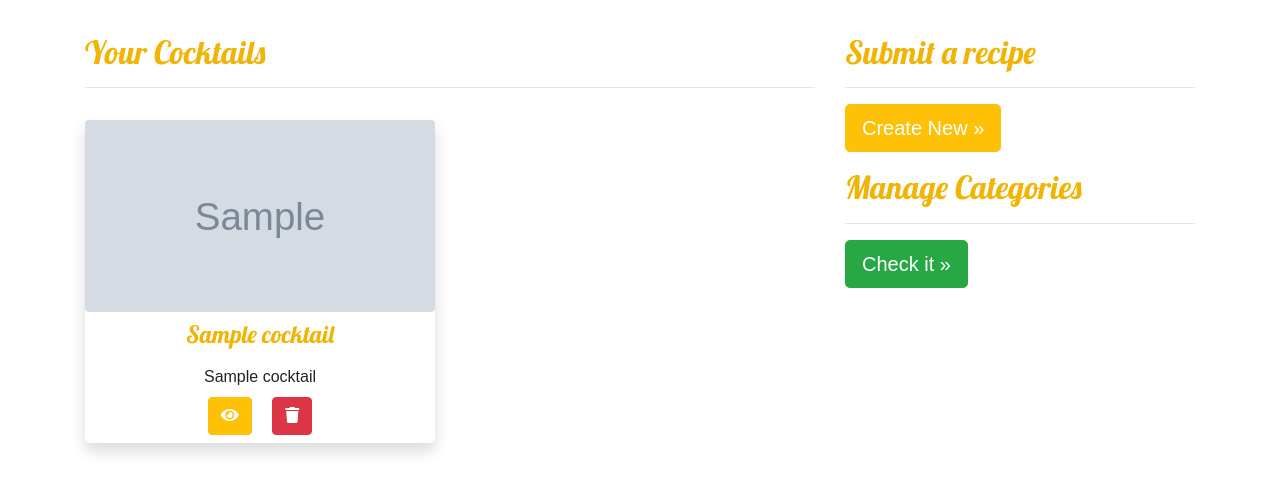
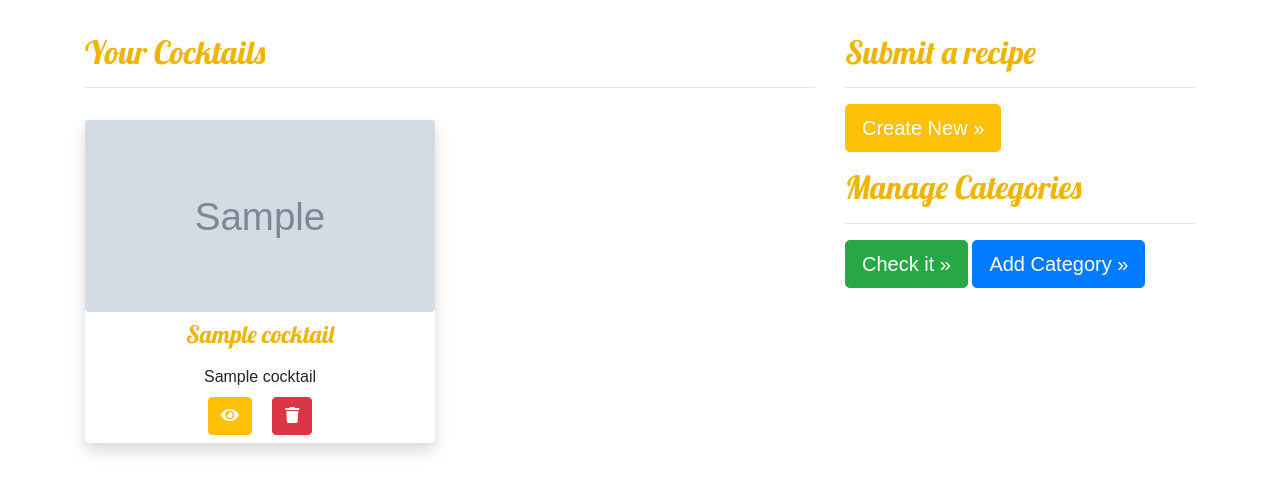
Before and after one commit to AudreyLL88/MS3__Sante, a Flask app: page /profile/admin in a window 1280 px wide. Shown: the part 393-880 px from the top of the page. Run offline with Flask 2, Linux system fonts and the light colour scheme; the visitor is signed in with stand-in values (Sample User, id 1); grey boxes marked "Sample" are stand-in pictures; a database or web service that is not in the repository returns one stand-in record (values such as "Sample title"); some libraries are stand-ins or nearby versions.

Commit message:
Add add category functionnality for admin

```diff
--- a/app.py
+++ b/app.py
@@ -152,7 +152,7 @@ def add_cocktail():
         if user == session["user"].lower():
             return render_template("add_cocktail.html", categories=categories)
         else:
-            return redirect(url_for("about"))
+            return redirect(url_for("index"))
 
     else:
         return redirect(url_for("login"))
@@ -237,6 +237,26 @@ def edit_category(category_id):
         return redirect(url_for("login"))
 
 
+@app.route("/add_category", methods=["GET", "POST"])
+def add_category():
+    if request.method == "POST":
+        category = {
+            "category_name": request.form.get("category_name"),
+        }
+        mongo.db.categories.insert_one(category)
+        flash("Merci for the new category")
+        return redirect(url_for("get_categories"))
+
+    categories = mongo.db.categories.find()
+    if "user" in session:
+        user = session["user"].lower()
+        if user == "admin".lower():
+            return render_template("add_category.html", categories=categories)
+
+    else:
+        return redirect(url_for("login"))
+
+
 @app.route("/delete_category/<category_id>")
 def delete_category(category_id):
     mongo.db.categories.remove({"_id": ObjectId(category_id)})
--- a/templates/add_cocktail.html
+++ b/templates/add_cocktail.html
@@ -106,7 +106,7 @@
             <small class="form-text text-muted">One instruction at per line</small>
          </div>
       </div>
-      <button class="btn btn-lg btn-warning text-uppercase text-white mt-3" value="login" type="submit">Submit</button>
+      <button class="btn btn-lg btn-warning text-uppercase text-white mt-3" type="submit">Submit</button>
    </form>
 </section>
 
--- a/templates/profile.html
+++ b/templates/profile.html
@@ -85,6 +85,7 @@
                 <h2>Manage Categories</h2>
                 <hr>
                 <a class="btn btn-success text-white btn-lg" href="{{ url_for('get_categories')}}">Check it &raquo;</a>
+                <a class="btn btn-primary text-white btn-lg" href="{{ url_for('add_category')}}">Add Category &raquo;</a>
                  {% endif %}
             </div>
         </div>
```
Also changed, not shown: templates/add_category.html (renamed from templates/edit_category.html, +5 -5 lines).
